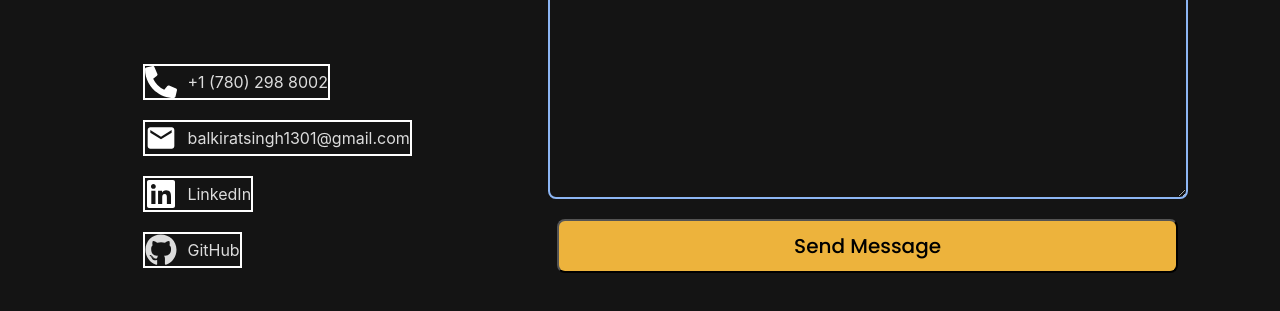
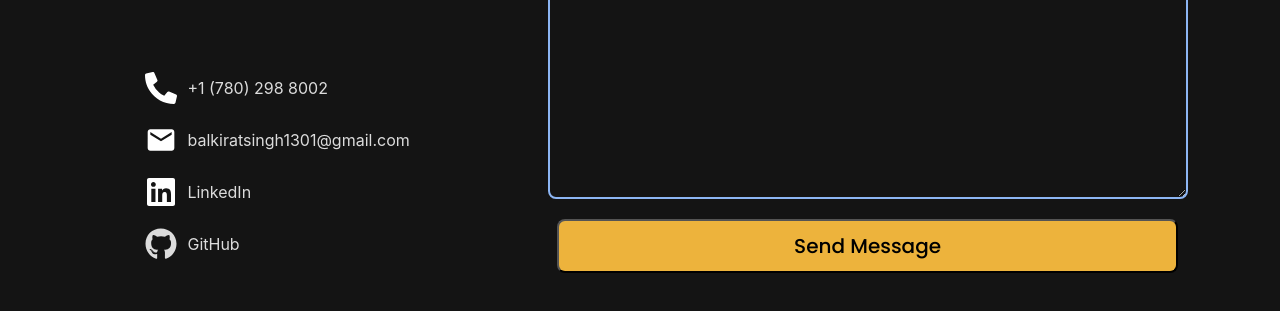
Before and after one commit to BalkiratS/portfolio, a React (Create React App) app: page / in a window 1280 px wide. Shown: the part 1433-1744 px from the top of the page. Built offline with nearby package versions, Linux system fonts and the light colour scheme; no server answers; a web font is replaced by a local one.

Commit message:
Update Footer.css

```diff
--- a/src/components/Footer.css
+++ b/src/components/Footer.css
@@ -34,7 +34,6 @@
     flex-direction: row;
     justify-content: space-between;
     align-items: center;
-    border: 2px solid white;
 
     span{
         margin-left: 10px;
```
